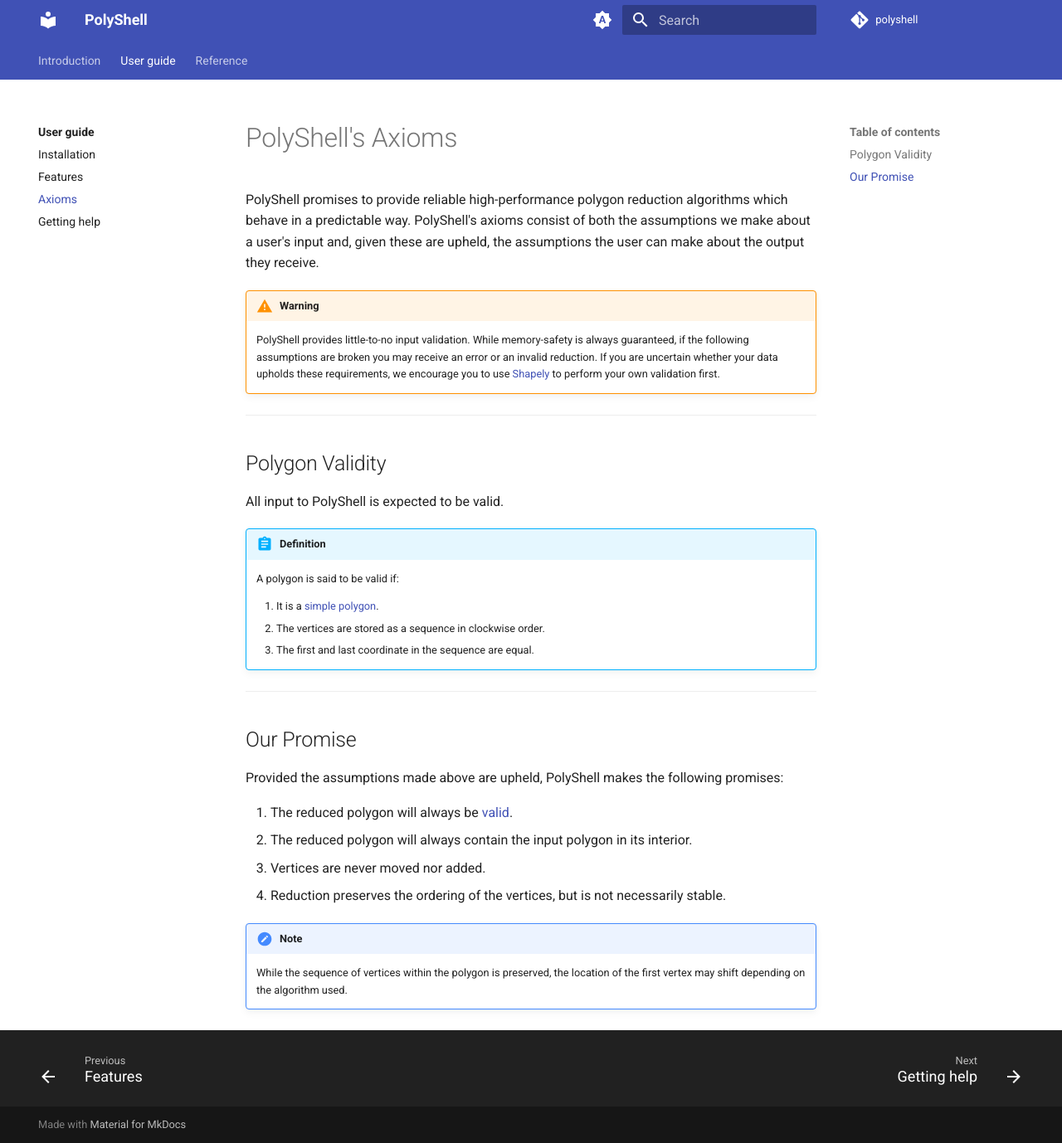
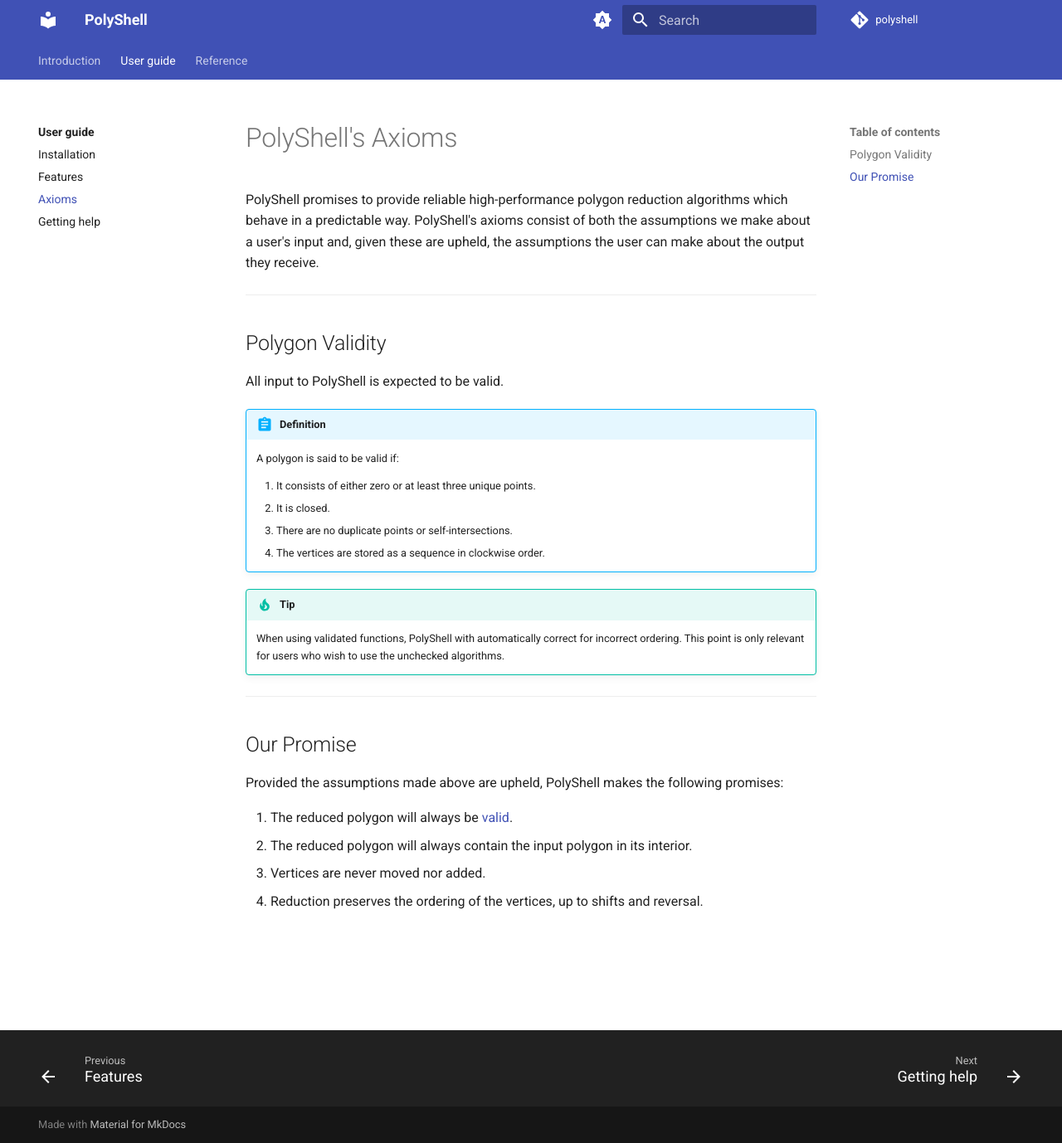
Before and after one commit to ecmwf/PolyShell, an MkDocs documentation site: the page built from docs/user-guide/axioms.md, in a window 1280 px wide and 1378 px high. Shown: the whole window at 83% size. Built offline with MkDocs 1.6.1 and Material for MkDocs 9.7.7, drawn with Linux system fonts in a browser that asks for light colours; comment, search, counter and statistics services are not loaded.

Commit message:
docs: update axioms.md

```diff
--- a/docs/user-guide/axioms.md
+++ b/docs/user-guide/axioms.md
@@ -3,13 +3,6 @@
 PolyShell promises to provide reliable high-performance polygon reduction algorithms which behave in a predictable way.
 PolyShell's axioms consist of both the assumptions we make about a user's input and, given these are upheld, the
 assumptions the user can make about the output they receive.
-
-!!! warning
-
-    PolyShell provides little-to-no input validation. While memory-safety is always guaranteed, if the following
-    assumptions are broken you may receive an error or an invalid reduction. If you are uncertain whether your data upholds
-    these requirements, we encourage you to use [Shapely](https://shapely.readthedocs.io/en/stable/) to perform your own
-    validation first.
 
 ---
 
@@ -21,11 +14,15 @@
 
     A polygon is said to be valid if:
 
-    1. It is a [simple polygon].
-    2. The vertices are stored as a sequence in clockwise order.
-    3. The first and last coordinate in the sequence are equal.
+    1. It consists of either zero or at least three unique points.
+    2. It is closed.
+    3. There are no duplicate points or self-intersections.
+    4. The vertices are stored as a sequence in clockwise order.
 
-[simple polygon]: https://en.wikipedia.org/wiki/Simple_polygon, "A polygon with no holes or self-intersections."
+!!! tip
+
+    When using validated functions, PolyShell with automatically correct for incorrect ordering. This point is only
+    relevant for users who wish to use the unchecked algorithms.
 
 ---
 
@@ -36,9 +33,4 @@
 1. The reduced polygon will always be [valid](#polygon-validity).
 2. The reduced polygon will always contain the input polygon in its interior.
 3. Vertices are never moved nor added.
-4. Reduction preserves the ordering of the vertices, but is not necessarily stable.
-
-!!! note
-
-    While the sequence of vertices within the polygon is preserved, the location of the first vertex may shift depending on
-    the algorithm used.
+4. Reduction preserves the ordering of the vertices, up to shifts and reversal.
```
Also changed, not shown: docs/index.md (+1 -1 lines).
